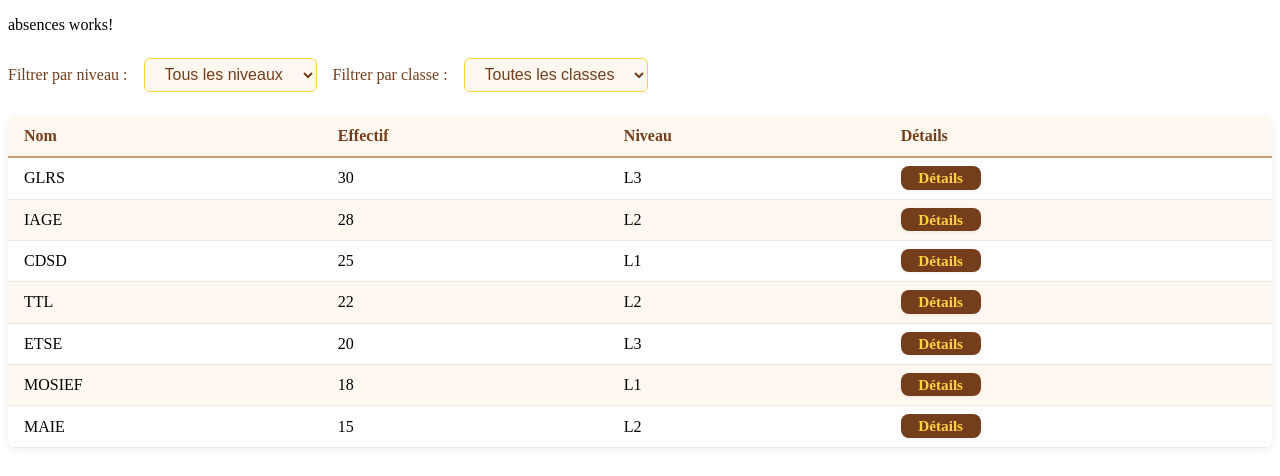
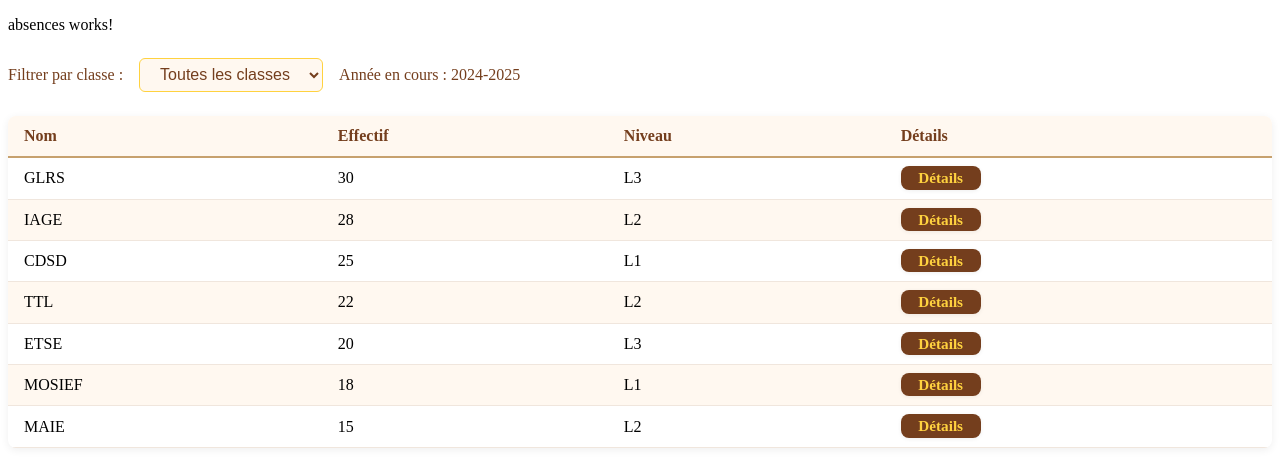
Before and after one commit to Mouha7/front_web_gestion_absence_ism, an Angular app: page /absences in a window 1280 px wide. Shown: the top 476 px of the page. Built offline with nearby package versions, Linux system fonts and the light colour scheme.

Commit message:
refactor: suppression du filtre année, affichage année en cours uniquement

```diff
--- a/src/app/core/services/impl/classe.store.ts
+++ b/src/app/core/services/impl/classe.store.ts
@@ -6,18 +6,19 @@ export interface Classe {
   nom: string;
   effectif: number;
   niveau: string;
+  annee?: string; // année active optionnelle
 }
 
 @Injectable({ providedIn: 'root' })
 export class ClasseStore {
   private _classes = signal<Classe[]>([
-    { nom: 'GLRS', effectif: 30, niveau: 'L3' },
-    { nom: 'IAGE', effectif: 28, niveau: 'L2' },
-    { nom: 'CDSD', effectif: 25, niveau: 'L1' },
-    { nom: 'TTL', effectif: 22, niveau: 'L2' },
-    { nom: 'ETSE', effectif: 20, niveau: 'L3' },
-    { nom: 'MOSIEF', effectif: 18, niveau: 'L1' },
-    { nom: 'MAIE', effectif: 15, niveau: 'L2' }
+    { nom: 'GLRS', effectif: 30, niveau: 'L3', annee: '2024-2025' },
+    { nom: 'IAGE', effectif: 28, niveau: 'L2', annee: '2024-2025' },
+    { nom: 'CDSD', effectif: 25, niveau: 'L1', annee: '2024-2025' },
+    { nom: 'TTL', effectif: 22, niveau: 'L2', annee: '2024-2025' },
+    { nom: 'ETSE', effectif: 20, niveau: 'L3', annee: '2024-2025' },
+    { nom: 'MOSIEF', effectif: 18, niveau: 'L1', annee: '2024-2025' },
+    { nom: 'MAIE', effectif: 15, niveau: 'L2', annee: '2024-2025' }
   ]);
 
   // Utilise le signal directement
--- a/src/app/pages/absences/absences.component.html
+++ b/src/app/pages/absences/absences.component.html
@@ -1,16 +1,11 @@
 <p>absences works!</p>
 <div class="filtre-container">
-  <label for="niveau-select">Filtrer par niveau :</label>
-  <select id="niveau-select" [(ngModel)]="selectedNiveau">
-    <option value="">Tous les niveaux</option>
-    <option *ngFor="let niveau of niveaux" [value]="niveau">{{ niveau }}</option>
-  </select>
-
   <label for="classe-select">Filtrer par classe :</label>
   <select id="classe-select" [(ngModel)]="selectedClasse">
     <option value="">Toutes les classes</option>
     <option *ngFor="let classe of classeStore.classes" [value]="classe.nom">{{ classe.nom }}</option>
   </select>
+  <label class="annee-actuelle">Année en cours : {{ selectedAnnee }}</label>
 </div>
 
 <table class="table-absences">
--- a/src/app/pages/absences/absences.component.ts
+++ b/src/app/pages/absences/absences.component.ts
@@ -14,7 +14,9 @@ import { HighlightDirective } from '../../directives/highlight.directive';
 export class AbsencesComponent {
   selectedClasse = '';
   selectedNiveau = '';
+  selectedAnnee = '2024-2025';
   niveaux = ['L1', 'L2', 'L3'];
+  annees = ['2024-2025', '2023-2024'];
 
   constructor(public classeStore: ClasseStore) {
     if (this.classeStore.classes.length === 0) {
@@ -36,6 +38,9 @@ export class AbsencesComponent {
     if (this.selectedNiveau) {
       classes = classes.filter((c: { niveau: string }) => c.niveau === this.selectedNiveau);
     }
+    if (this.selectedAnnee) {
+      classes = classes.filter((c: { annee?: string }) => c.annee === this.selectedAnnee);
+    }
     return classes;
   }
 }
```
